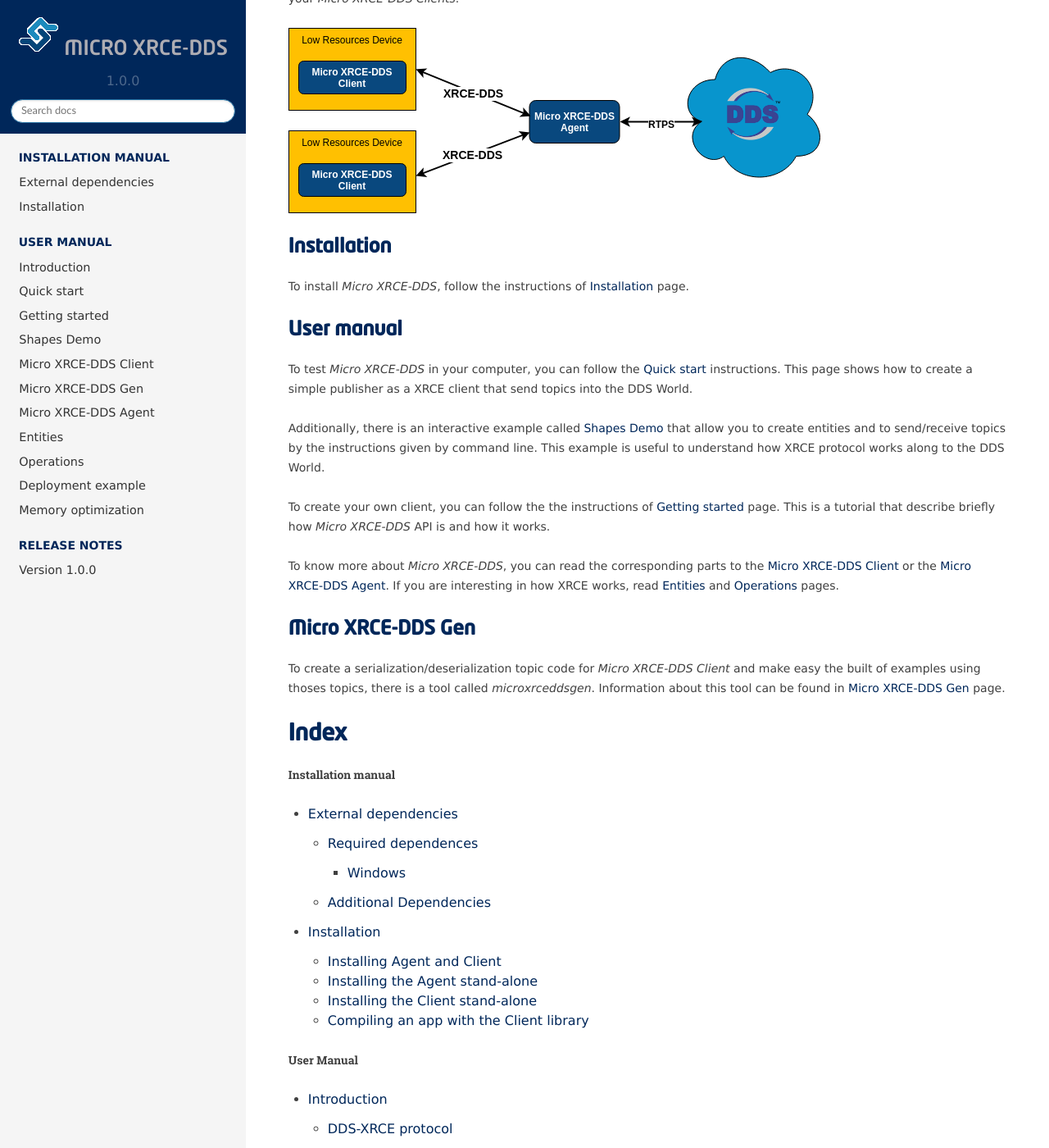
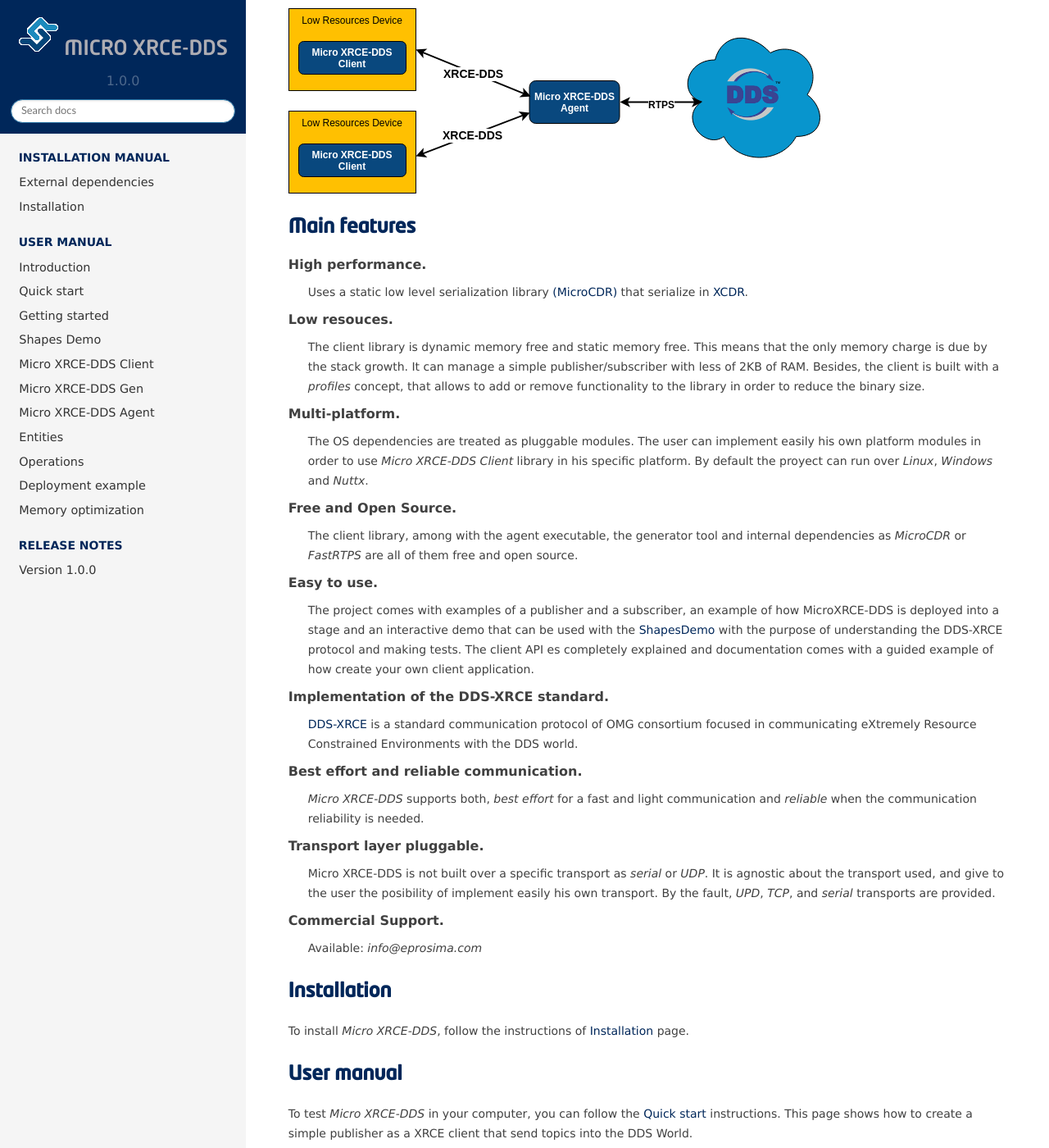
Before and after one commit to eProsima/Micro-XRCE-DDS-docs, a Sphinx documentation site: the page built from docs/index.rst, in a window 1280 px wide and 1400 px high, scrolled down 470 px. Shown: the whole window at 82% size. Built offline with Sphinx 7.4.7 and the Read the Docs theme 2.0.0, drawn with Linux system fonts in a browser that asks for light colours; some of the changed text lies outside the part shown.

Commit message:
Added features part

```diff
--- a/docs/index.rst
+++ b/docs/index.rst
@@ -10,12 +10,52 @@
 This implementation complies with the specification proposal, "eXtremely Resource Constrained Environments DDS (DDS-XRCE)" submitted to the Object Management Group (OMG) consortium.
 
 *Micro XRCE-DDS* implements a client-server protocol to enable resource-constrained devices (clients) to take part in DDS communications.
-*Micro XRCE-DDS Agent* (server) makes possible this communication.
-The *Micro XRCE-DDS Agent* acts on behalf of the *Micro XRCE-DDS Clients* and enables them to take part as DDS publishers and/or subscribers in the DDS Global Data Space.
+*Micro XRCE-DDS Agent* (server) makes possible this communication acting on behalf of the *Micro XRCE-DDS Clients*
+and enables them to take part as DDS publishers and/or subscribers in the DDS Global Data Space.
 
 *Micro XRCE-DDS* provides both, a plug and play *Micro XRCE-DDS Agent* and an API layer which allows you to implement your *Micro XRCE-DDS Clients*.
 
 .. image:: images/xrcedds_architecture.svg
+
+Main features
+~~~~~~~~~~~~~
+High performance.
+    Uses a static low level serialization library `(MicroCDR) <https://github.com/eProsima/Micro-CDR>`_ that serialize in `XCDR <https://www.omg.org/spec/DDS-XTypes/1.2/PDF>`_.
+
+Low resouces.
+    The client library is dynamic memory free and static memory free.
+    This means that the only memory charge is due by the stack growth.
+    It can manage a simple publisher/subscriber with less of 2KB of RAM.
+    Besides, the client is built with a *profiles* concept, that allows to add or remove functionality to the library in order to reduce the binary size.
+
+Multi-platform.
+    The OS dependencies are treated as pluggable modules.
+    The user can implement easily his own platform modules in order to use *Micro XRCE-DDS Client* library in his specific platform.
+    By default the proyect can run over `Linux`, `Windows` and `Nuttx`.
+
+Free and Open Source.
+   The client library, among with the agent executable, the generator tool and internal dependencies as *MicroCDR* or *FastRTPS* are all of them free and open source.
+
+Easy to use.
+    The project comes with examples of a publisher and a subscriber,
+    an example of how MicroXRCE-DDS is deployed into a stage and
+    an interactive demo that can be used with the `ShapesDemo <https://github.com/eProsima/ShapesDemo>`_ with the purpose of understanding the DDS-XRCE protocol and making tests.
+    The client API es completely explained and documentation comes with a guided example of how create your own client application.
+
+Implementation of the DDS-XRCE standard.
+    `DDS-XRCE <https://www.omg.org/spec/DDS-XRCE/1.0/Beta1/PDF>`_ is a standard communication protocol of OMG consortium
+    focused in communicating eXtremely Resource Constrained Environments with the DDS world.
+
+Best effort and reliable communication.
+    *Micro XRCE-DDS* supports both, *best effort* for a fast and light communication and *reliable* when the communication reliability is needed.
+
+Transport layer pluggable.
+    Micro XRCE-DDS is not built over a specific transport as *serial* or *UDP*.
+    It is agnostic about the transport used, and give to the user the posibility of implement easily his own transport.
+    By the fault, *UPD*, *TCP*, and *serial* transports are provided.
+
+Commercial Support.
+    Available: `info@eprosima.com`
 
 Installation
 ~~~~~~~~~~~~
```
Also changed, not shown: README.md (+5 -2 lines).
